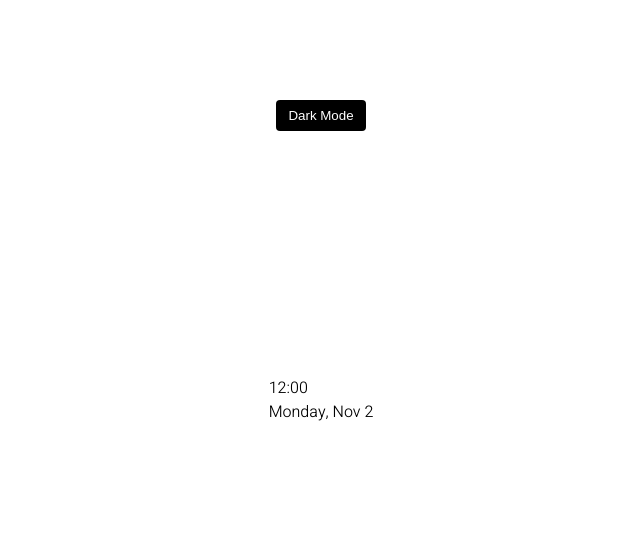
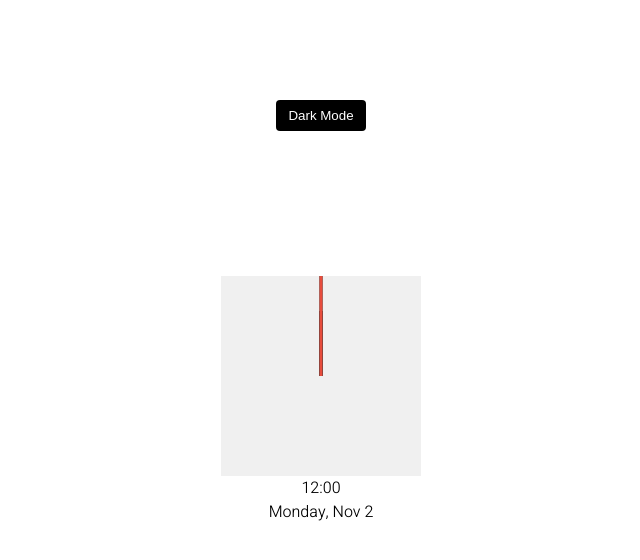
Before and after one commit to Cordovas-cmd/clocks-gallery, a plain HTML site: page index.html in a window 1280 px wide. Shown: the whole page, without its empty margins (319-959 px from the left). Drawn offline with Linux system fonts and the light colour scheme.

Commit message:
added some clock styles

```diff
--- a/style.css
+++ b/style.css
@@ -55,3 +55,42 @@ body {
   outline: none;
 
 } */
+
+
+/* clock styles------------------ */
+.clock-container {
+  display: flex;
+  flex-direction: column;
+  justify-content: space-between;
+  align-items: center;
+}
+
+.clock {
+  position: relative;
+  width: 200px;
+  height: 200px;
+  background-color: #f0f0f0;
+}
+
+.needle {
+background-color: var(--primary-color);
+position: absolute;
+top: 50%;
+left: 50%;
+height: 65px;
+width: 3px;
+transform-origin: bottom center;
+}
+
+.needle.hour {
+  transform: translate(-50%, -100%) rotate(0deg);
+}
+.needle.minute {
+  transform: translate(-50%, -100%) rotate(0deg);
+  height:100px;
+}
+.needle.second {
+  transform: translate(-50%, -100%) rotate(0deg);
+  height:100px;
+  background-color: #e74c3c;
+}
```
